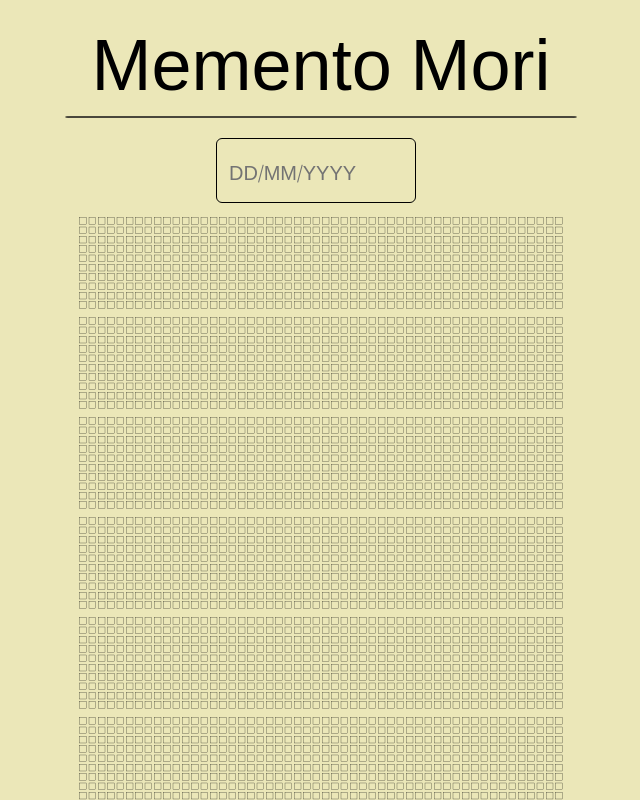
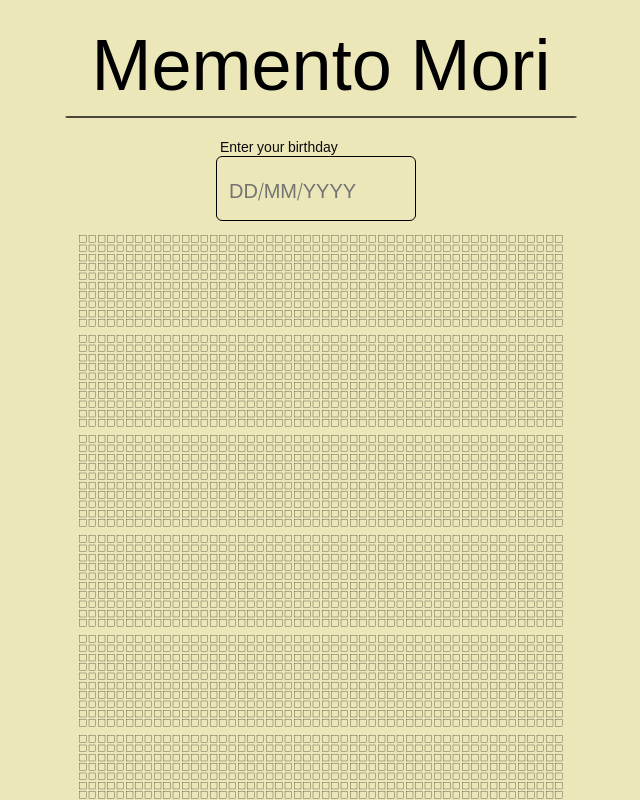
Before and after one commit to lalitm1004/memento-mori, a Next.js app: page / in a window 1280 px wide. Shown: the top 800 px of the page, without its empty margins (319-959 px from the left). Built offline with nearby package versions, Linux system fonts and the light colour scheme.

Commit message:
Change SVG to include id + Add label

```diff
--- a/app/page.js
+++ b/app/page.js
@@ -6,6 +6,7 @@ import { useEffect, useState } from "react";
 import { Input } from "@/components/ui/input";
 import { Skull } from "lucide-react";
 import { Button } from "@/components/ui/button";
+import { Label } from "@/components/ui/label";
 
 const noto = Noto_Serif_Khojki({subsets: ["latin"]});
 
@@ -108,9 +109,9 @@ export default function Home() {
 
         const localSvgArray = []
 
-        const getRectangle = (x, y, title, fill) => {
+        const getRectangle = (x, y, week, fill) => {
           return (
-            <rect x={x} y={y} width={boxWidth} height={boxWidth} fill={(fill ? FILL : BG)} stroke={STROKE}><title>{title}</title></rect>
+            <rect id={week} x={x} y={y} width={boxWidth} height={boxWidth} fill={(fill ? FILL : BG)} stroke={STROKE}><title>{`Week ${week}`}</title></rect>
           )
         }
 
@@ -120,7 +121,7 @@ export default function Home() {
             localSvgArray.push(getRectangle(
               intialX + x_offset,
               initialY + y_offset,
-              `Week ${i * 52 + j + 1}`,
+              i * 52 + j + 1,
               true
             ))
             x_offset += boxWidth + gap;
@@ -138,7 +139,7 @@ export default function Home() {
           localSvgArray.push(getRectangle(
             intialX + x_offset,
             initialY + y_offset,
-            `Week ${rowsColored * 52 + i + 1}`,
+            rowsColored * 52 + i + 1,
             true
           ))
           x_offset += boxWidth + gap;
@@ -149,7 +150,7 @@ export default function Home() {
           localSvgArray.push(getRectangle(
             intialX + x_offset,
             initialY + y_offset,
-            `Week ${rowsColored * 52 + boxesColored + i + 1}`,
+            rowsColored * 52 + boxesColored + i + 1,
             false,
           ));
           x_offset += boxWidth + gap;
@@ -169,7 +170,7 @@ export default function Home() {
             localSvgArray.push(getRectangle(
               intialX + x_offset,
               initialY + y_offset,
-              `Week ${(rowsColored + emptyRowNum) * 52 + j + 1}`,
+              (rowsColored + emptyRowNum) * 52 + j + 1,
               false
             ));
             x_offset += boxWidth + gap;
@@ -213,6 +214,7 @@ export default function Home() {
               ease: "easeInOut"
             }}
           >
+
             <Progress
               className="w-[75%] md:w-[40%] h-[10px]"
               value={(showProgress) ? progress / (52 * 80) * 100 : 100}
@@ -222,19 +224,23 @@ export default function Home() {
         </div>
 
         <motion.div
-          className="w-full flex justify-center items-center"
+          className="w-full flex flex-row justify-center items-center"
           initial={{translateX:56/2}}
           animate={{
             translateX: (valid) ? [56/2, 0] : ((valid == null) ? [56/2] : [0, 56/2])
           }}
         >
-          <Input
-            className="h-[65px] w-[200px] z-20 bg-cream opacity-100 border border-black mr-2 text-xl"
-            placeholder="DD/MM/YYYY"
-            onChange={handleInput}
-          />
+          <div className="flex h-full flex-col items-center">
+            <Label htmlFor="birthday" className='text-left w-full ml-2 mb-1'>Enter your birthday</Label>
+            <Input
+              id="birthday"
+              className="h-[65px] w-[200px] z-20 bg-cream opacity-100 border border-black mr-2 text-xl"
+              placeholder="DD/MM/YYYY"
+              onChange={handleInput}
+            />
+          </div>
           <motion.div
-            className="border border-black rounded-full z-10"
+            className="border mt-[16px] h-full border-black rounded-full z-10"
             initial={{translateX: -70}}
             animate={{
               translateX: (valid) ? [-70, 0] : ((valid == null) ? [-70] : [0, -70])
--- /dev/null
+++ b/components/ui/label.jsx
@@ -0,0 +1,18 @@
+"use client"
+
+import * as React from "react"
+import * as LabelPrimitive from "@radix-ui/react-label"
+import { cva } from "class-variance-authority";
+
+import { cn } from "@/lib/utils"
+
+const labelVariants = cva(
+  "text-sm font-medium leading-none peer-disabled:cursor-not-allowed peer-disabled:opacity-70"
+)
+
+const Label = React.forwardRef(({ className, ...props }, ref) => (
+  <LabelPrimitive.Root ref={ref} className={cn(labelVariants(), className)} {...props} />
+))
+Label.displayName = LabelPrimitive.Root.displayName
+
+export { Label }
--- a/package.json
+++ b/package.json
@@ -9,6 +9,7 @@
     "lint": "next lint"
   },
   "dependencies": {
+    "@radix-ui/react-label": "^2.0.2",
     "@radix-ui/react-progress": "^1.0.3",
     "@radix-ui/react-slot": "^1.0.2",
     "class-variance-authority": "^0.7.0",
```
Also changed, not shown: 1 other file (tests, documents, lock files or other folders).
